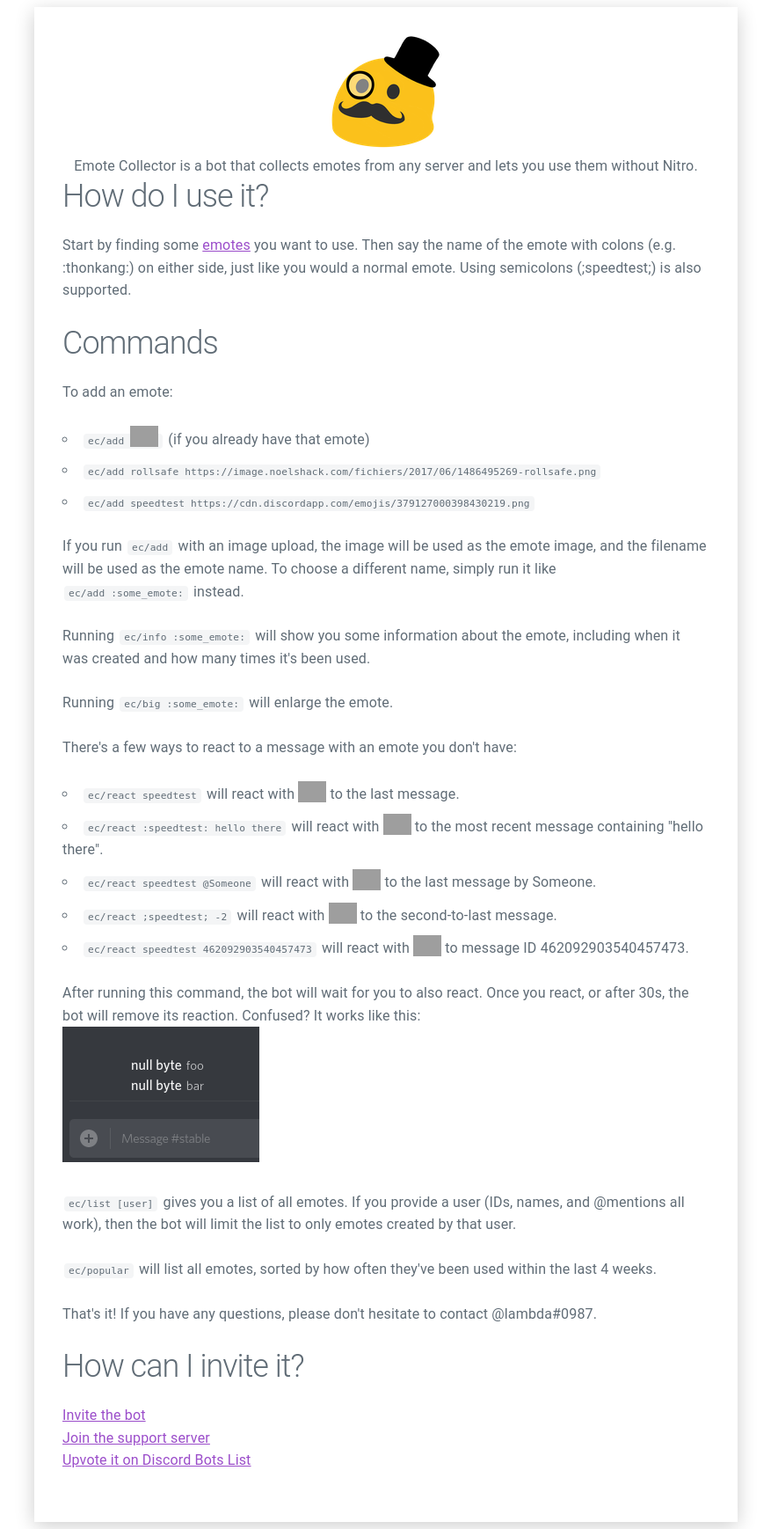
After one commit to EmoteBot/EmoteCollector-website, a Python web app: template templates/index.html in a window 1280 px wide. The commit adds this page. Shown: the whole page at 88% size, without its empty margins (201-1078 px from the left). Run offline with Jinja, Linux system fonts and the light colour scheme; the template is opened without the code that fills it, so the values that code supplies are empty; grey boxes are pictures that could not be loaded.

Commit message:
add index page 🎉

```diff
--- a/app.py
+++ b/app.py
@@ -40,6 +40,10 @@ environment.globals['v3_onion'] = config['onions'][3]
 environment.globals['add_query_param'] = add_query_param
 environment.globals['remove_query_param'] = remove_query_param
 
+@routes.get('/index')
+async def index(request):
+	return await render_template('index.html')
+
 @routes.get('/list')
 @routes.get('/list/{author:\d+}')
 async def list(request):
--- /dev/null
+++ b/static/css/index.css
@@ -0,0 +1,6 @@
+img.emote {
+	max-width: 32px;
+	max-height: 32px;
+	-o-object-fit: contain;
+	object-fit: contain;
+	vertical-align: text-bottom;}
--- /dev/null
+++ b/templates/index.html
@@ -0,0 +1,78 @@
+{% extends 'base.html' %}
+
+{% block head %}
+	{{ super() }}
+	<link rel=stylesheet href=/css/index.css>
+{% endblock %}
+
+{% block title %}
+	Emote Collector
+{% endblock %}
+
+{% block header %}
+	<img src=/img/avatar.png><br>
+	Emote Collector is a bot that collects emotes from any server and lets you use them without Nitro.
+{% endblock %}
+
+{% block content %}
+	<h2>How do I use it?</h2>
+	<p>
+		Start by finding some <a href=/list>emotes</a> you want to use.
+		Then say the name of the emote with colons (e.g. :thonkang:) on either side, just like you would a normal emote.
+		Using semicolons (;speedtest;) is also supported.
+	</p>
+	<h2>Commands</h2>
+
+	<p>
+		To add an emote:
+		<ul>
+			<li><code>ec/add <img class="emote" src="https://cdn.discordapp.com/emojis/407347328606011413.png?v=1" alt=":thonkang:" title=":thonkang:"></code> (if you already have that emote)</li>
+			<li><code>ec/add rollsafe https://image.noelshack.com/fichiers/2017/06/1486495269-rollsafe.png</code></li>
+			<li><code>ec/add speedtest https://cdn.discordapp.com/emojis/379127000398430219.png</code></li>
+		</ul>
+		If you run <code>ec/add</code> with an image upload, the image will be used as the emote image, and the filename will be used as the emote name. To choose a different name, simply run it like<br>
+		<code>ec/add :some_emote:</code> instead.
+	</p>
+
+	<p>
+		Running <code>ec/info :some_emote:</code> will show you some information about the emote,
+		including when it was created and how many times it's been used.
+	</p>
+
+	<p>Running <code>ec/big :some_emote:</code> will enlarge the emote.</p>
+
+	<p>
+		There's a few ways to react to a message with an emote you don't have:
+		<ul>
+			<li><code>ec/react speedtest</code> will react with <img src="https://cdn.discordapp.com/emojis/410183865701892106.png?v=1" class="emote" alt=":speedtest:" title=":speedtest:"> to the last message.
+			<li><code>ec/react :speedtest: hello there</code> will react with <img src="https://cdn.discordapp.com/emojis/410183865701892106.png?v=1" class="emote" alt=":speedtest:" title=":speedtest:"> to the most recent message containing "hello there".
+			<li><code>ec/react speedtest @Someone</code> will react with <img src="https://cdn.discordapp.com/emojis/410183865701892106.png?v=1" class="emote" alt=":speedtest:" title=":speedtest:"> to the last message by Someone.
+			<li><code>ec/react ;speedtest; -2</code> will react with <img src="https://cdn.discordapp.com/emojis/410183865701892106.png?v=1" class="emote" alt=":speedtest:" title=":speedtest:"> to the second-to-last message.
+			<li><code>ec/react speedtest 462092903540457473</code> will react with <img src="https://cdn.discordapp.com/emojis/410183865701892106.png?v=1" class="emote" alt=":speedtest:" title=":speedtest:"> to message ID 462092903540457473.
+		</ul>
+		After running this command, the bot will wait for you to also react. Once you react, or after 30s, the bot will remove its reaction. Confused? It works like this:<br>
+		<img src=/img/ec-react-demo.gif alt="demonstration of how the ec/react command works">
+	</p>
+
+	<p>
+		<code>ec/list [user]</code> gives you a list of all emotes. If you provide a user (IDs, names, and @mentions all work),
+		then the bot will limit the list to only emotes created by that user.
+	</p>
+
+	<p>
+	  <code>ec/popular</code> will list all emotes, sorted by how often they've been used within the last 4 weeks.
+	</p>
+
+	<p>
+	That's it! If you have any questions, please don't hesitate to contact @lambda#0987.
+	</p>
+
+	<h2>How can I invite it?</h2>
+	<p>
+		<a href="https://discordapp.com/oauth2/authorize?client_id=405953712113057794&scope=bot&permissions=355392">
+			Invite the bot
+		</a><br>
+		<a href="https://discord.gg/SfRnkJB">Join the support server</a><br>
+		<a href="https://discordbots.org/bot/405953712113057794">Upvote it on Discord Bots List</a>
+	</p>
+{% endblock %}
--- a/templates/list.html
+++ b/templates/list.html
@@ -1,9 +1,9 @@
 {% extends 'base.html' %}
 
 {% block title %}
-	{{ 'List of all emotes' }}
+	List of all emotes
 	{% if author is not none %}
-		{{ ' by author ID %d' % author }}
+		by author ID {{ author }}
 	{% endif %}
 {% endblock %}
 
```
Also changed, not shown: static/img/avatar.png (added), static/img/ec-react-demo.gif (added), 1 other file.
